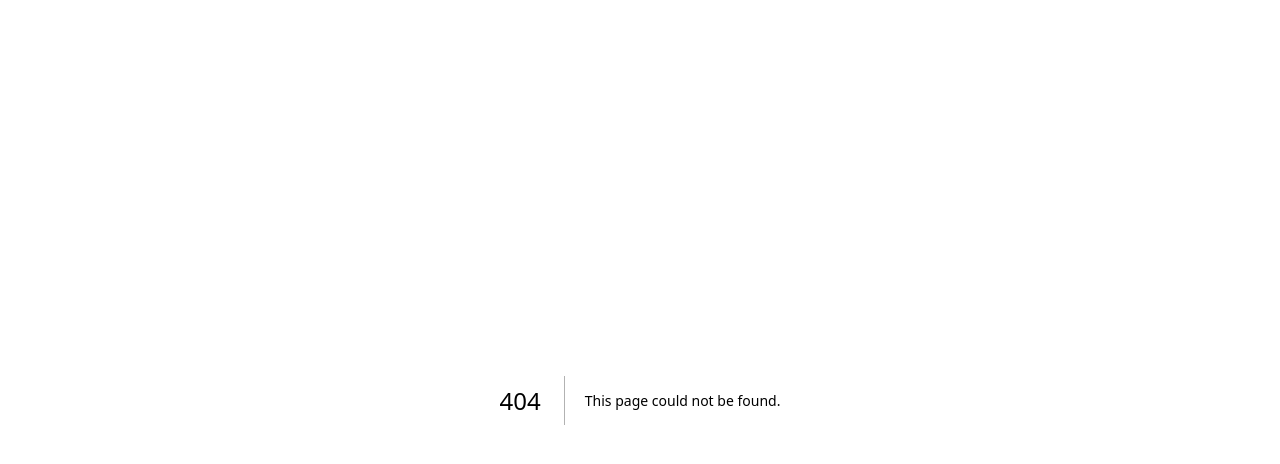
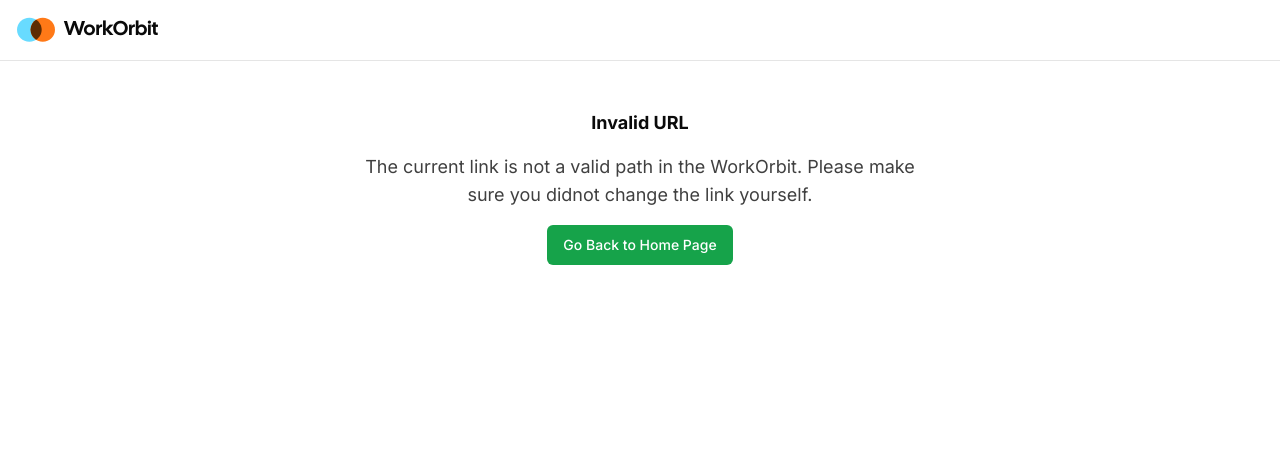
Before and after one commit to sanjeevbhusal/work-orbit, a Next.js app: page /organization/1/boards/activity in a window 1280 px wide. Before the commit this address had no page. Shown: the top 464 px of the page. Built offline with nearby package versions, Linux system fonts and the light colour scheme; no server answers; the database is empty.

Commit message:
add board page layout

```diff
--- /dev/null
+++ b/actions/getBoard.ts
@@ -0,0 +1,14 @@
+import { db } from "@/lib/db";
+import { auth } from "@clerk/nextjs";
+
+async function getBoard(boardId: string) {
+  const { orgId } = auth();
+  const board = await db.board.findUnique({
+    where: {
+      id: boardId,
+    },
+  });
+  return board;
+}
+
+export { getBoard };
--- /dev/null
+++ b/app/(platform)/organization/[organizationId]/boards/[boardId]/page.tsx
@@ -0,0 +1,34 @@
+import { getBoard } from "@/actions/getBoard";
+import { InvalidPath } from "@/components/InvalidPath";
+import Image from "next/image";
+
+interface Props {
+  params: {
+    boardId: string;
+  };
+}
+
+export default async function Page({ params: { boardId } }: Props) {
+  const board = await getBoard(boardId);
+
+  if (!board) {
+    return <InvalidPath />;
+  }
+
+  return (
+    <div className="mx-4 h-[calc(100vh-65px)]">
+      <div className="mx-auto max-w-7xl relative h-full">
+        <div className="text-white py-2 bg-black/50 px-4">
+          <p className="text-lg font-bold">{board.name}</p>
+        </div>
+
+        <Image
+          src={board.imageUrl}
+          alt="nature image"
+          fill
+          className="z-[-1]"
+        />
+      </div>
+    </div>
+  );
+}
--- a/app/(platform)/organization/[organizationId]/page.tsx
+++ b/app/(platform)/organization/[organizationId]/page.tsx
@@ -39,7 +39,7 @@ export default async function OrganizationPage() {
                   alt="nature picture"
                   // objectFit="cover"
                   fill
-                  className="rounded-lg"
+                  className="rounded-lg "
                 />
               </Link>
             ))
--- /dev/null
+++ b/components/InvalidPath.tsx
@@ -0,0 +1,21 @@
+import Link from "next/link";
+import { Button } from "./ui/button";
+
+function InvalidPath() {
+  return (
+    <div className="h-full px-4 ">
+      <div className="flex items-center justify-center mt-12 flex-col max-w-xl mx-auto gap-4">
+        <h1 className="font-bold text-lg"> Invalid URL </h1>
+        <p className="text-neutral-700 text-lg text-center">
+          The current link is not a valid path in the WorkOrbit. Please make
+          sure you didnot change the link yourself.
+        </p>
+        <Link href="/">
+          <Button variant={"primary"}>Go Back to Home Page</Button>
+        </Link>
+      </div>
+    </div>
+  );
+}
+
+export { InvalidPath };
```
